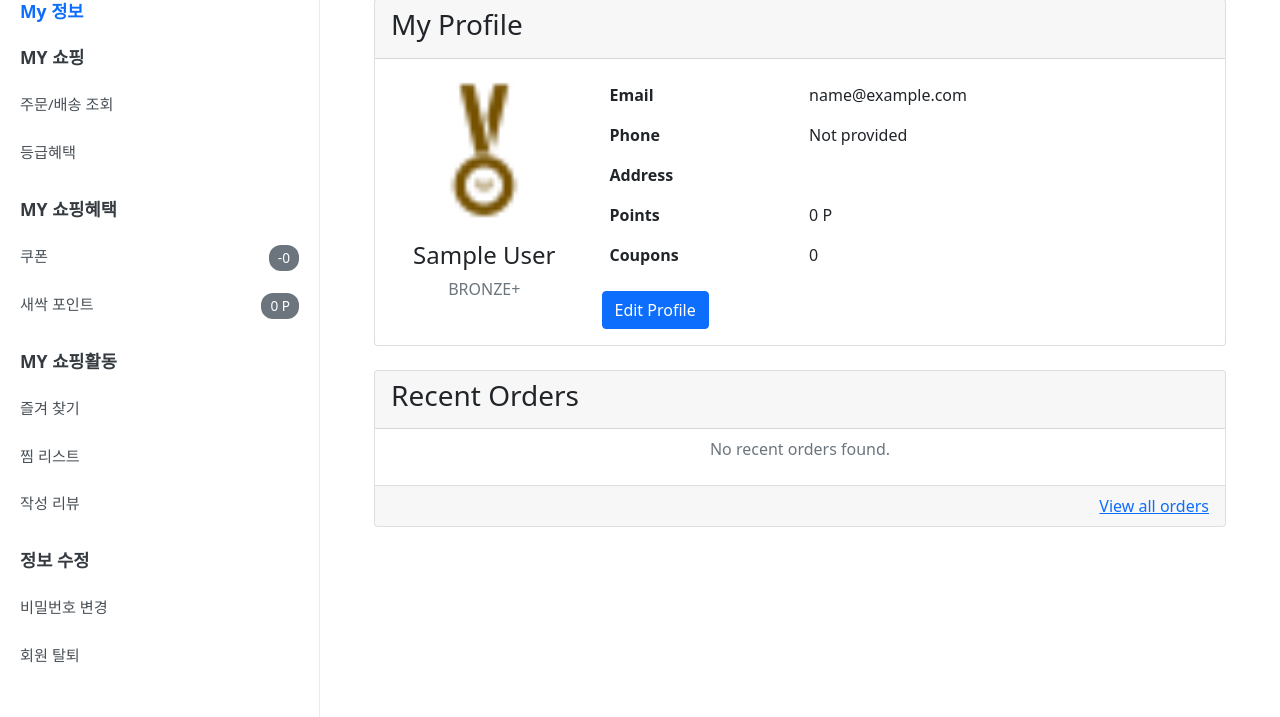
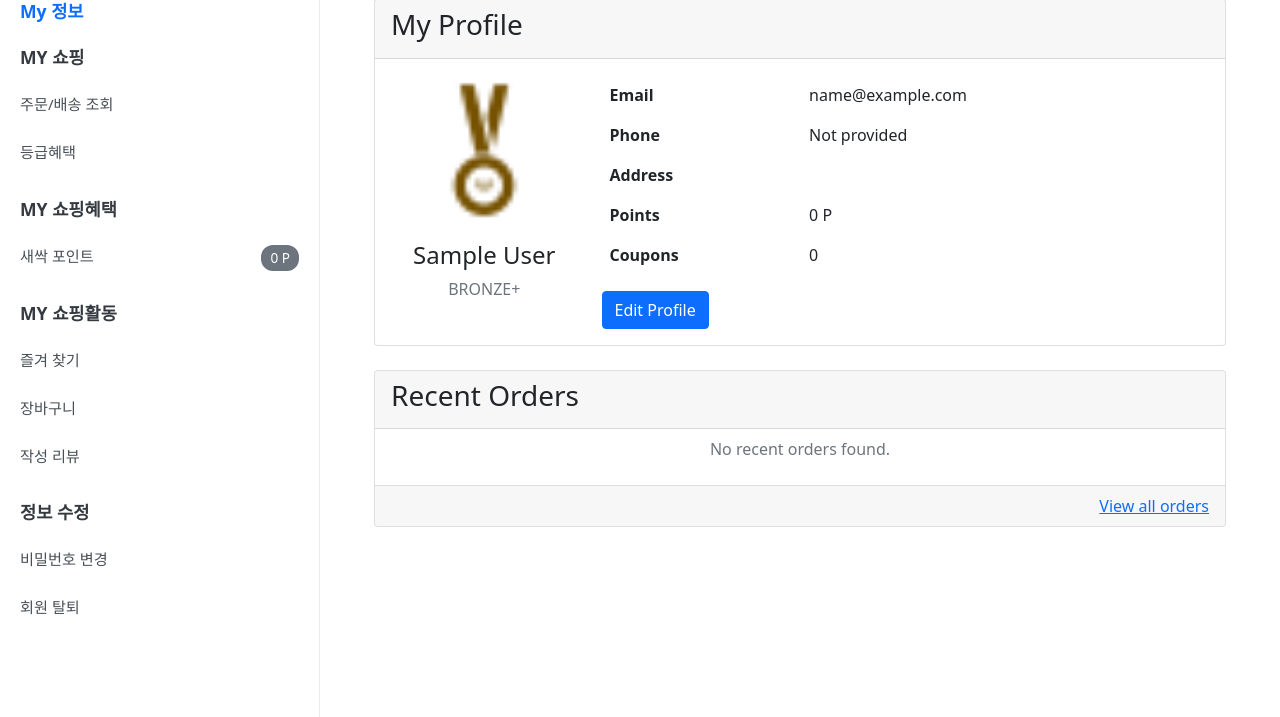
Before and after one commit to jhj1111/sessac_shoping_web, a Django app: page /mypage/ in a window 1280 px wide. Shown: the part 111-828 px from the top of the page. Run offline with Django 5.2, Linux system fonts and the light colour scheme; the visitor is signed in with stand-in values (Sample User, id 1); data that the repository does not hold is empty; some libraries are stand-ins or nearby versions.

Commit message:
feat(cart): create 장바구니 url 연결

```diff
--- a/apps/mypage/templates/mypage/mypage_base.html
+++ b/apps/mypage/templates/mypage/mypage_base.html
@@ -85,10 +85,6 @@
                 <div class="sidebar-section">
                     <h3 class="sidebar-title">MY 쇼핑혜택</h3>
                     <a href="#" class="sidebar-item">
-                        쿠폰
-                        <span class="count-badge">-{{ user_coupons|default:0 }}</span>
-                    </a>
-                    <a href="#" class="sidebar-item">
                         새싹 포인트
                         <span class="count-badge">{{ user_points|default:0 }} P</span>
                     </a>
@@ -97,7 +93,7 @@
                 <div class="sidebar-section">
                     <h3 class="sidebar-title">MY 쇼핑활동</h3>
                     <a href="#" class="sidebar-item">즐겨 찾기</a>
-                    <a href="#" class="sidebar-item">찜 리스트</a>
+                    <a href="{% url 'orders:cart_view' %}" class="sidebar-item">장바구니</a>
                     <a href="#" class="sidebar-item">작성 리뷰</a>
                 </div>
 
--- a/apps/mypage/templates/mypage/nav.html
+++ b/apps/mypage/templates/mypage/nav.html
@@ -14,7 +14,7 @@
         <a class="nav-link" href="{% url 'restaurants:main-detail' %}">상세페이지</a>
       </li>
       <li class="nav-item active">
-        <a class="nav-link" href="{% url 'restaurants:post-list' %}">장바구니</a>
+        <a class="nav-link" href="{% url 'orders:cart_view' %}">장바구니</a>
       </li>
       <li class="nav-item active">
         <a class="nav-link" href="{% url 'mypage:mypage_main' %}">마이페이지</a>
--- a/apps/restaurants/templates/main/nav.html
+++ b/apps/restaurants/templates/main/nav.html
@@ -14,7 +14,7 @@
         <a class="nav-link" href="{% url 'restaurants:main-detail' %}">상세페이지</a>
       </li>
       <li class="nav-item active">
-        <a class="nav-link" href="{% url 'restaurants:post-list' %}">장바구니</a>
+        <a class="nav-link" href="{% url 'orders:cart_view' %}">장바구니</a>
       </li>
       <li class="nav-item active">
         <a class="nav-link" href="{% url 'mypage:mypage_main' %}">마이페이지</a>
```
